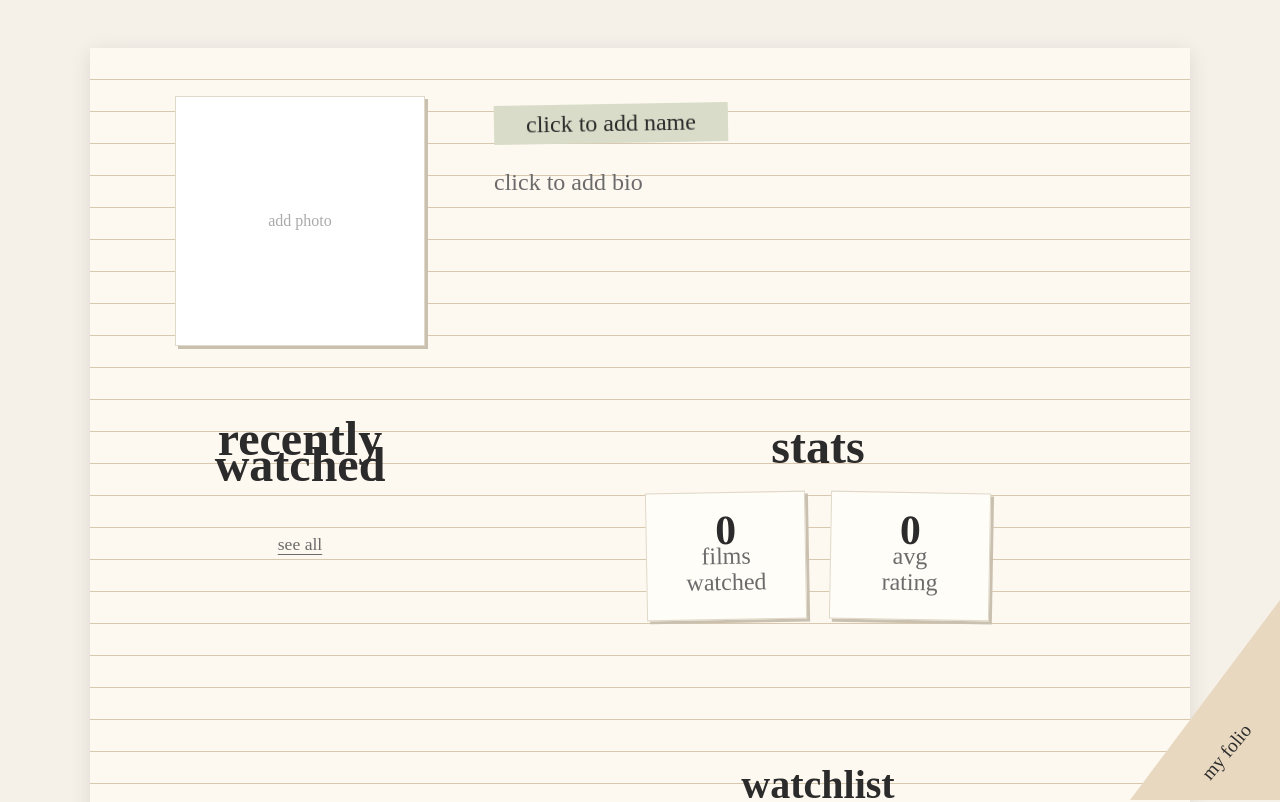
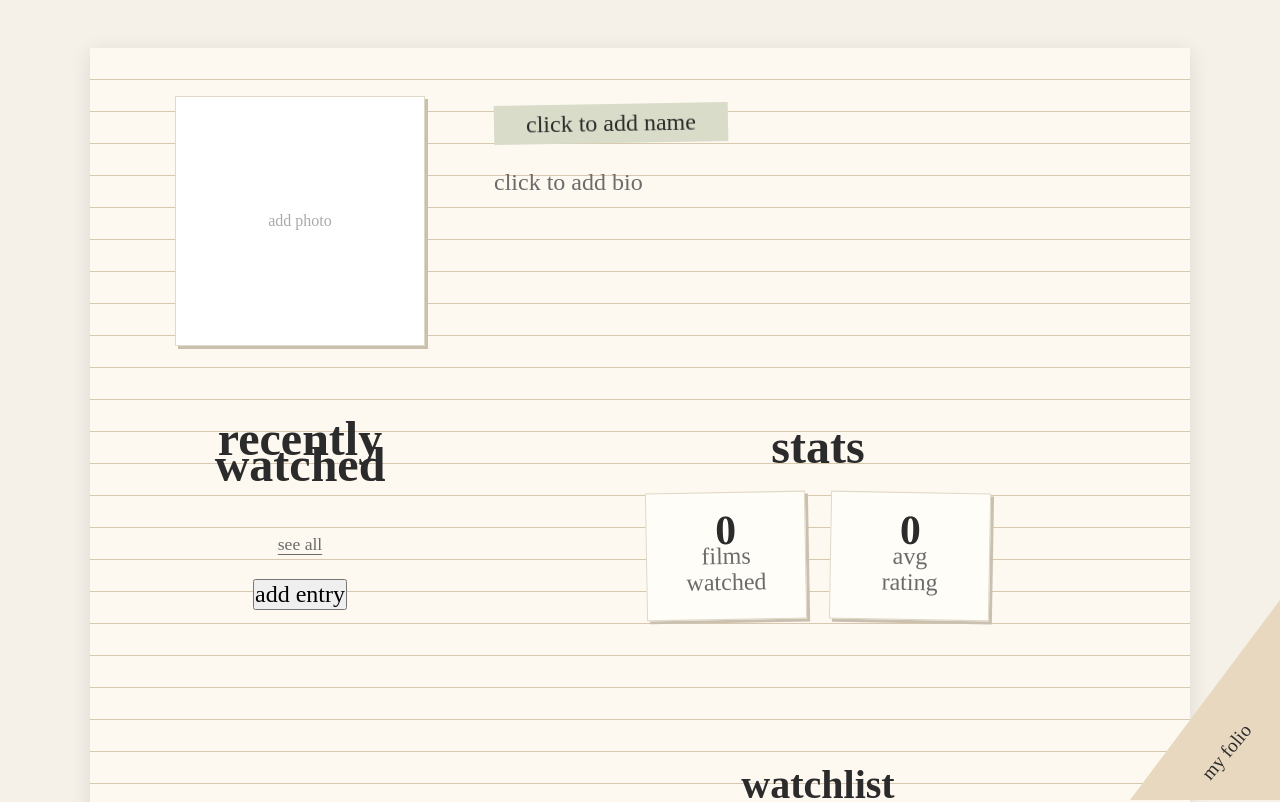
Before and after one commit to apriljchang/folio, a React (Vite) app: page /profile in a window 1280 px wide. Shown: the top 802 px of the page. Built offline with nearby package versions, Linux system fonts and the light colour scheme; a web font is replaced by a local one.

Commit message:
recent entries cards can be clicked + added a button to lead to new entry page

```diff
--- a/src/components/RecentEntries.jsx
+++ b/src/components/RecentEntries.jsx
@@ -22,7 +22,8 @@ export default function RecentEntries() {
       <h2 className = "recent-title">recently watched</h2>
       <div className="entries-grid">
         {entries.map(entry => (
-          <div className="entry-card" key={entry.id}>
+          <div className="entry-card" key={entry.id}
+          onClick = {() => {navigate(`/entry/${entry.id}`)}}>
             <h3>{entry.title}</h3>
             <div className="disabled-stars" style={{ pointerEvents: 'none' }}>
               <Stars defaultRating={entry.rating} />
@@ -34,6 +35,7 @@ export default function RecentEntries() {
         ))}
       </div>
       <button className = "see-all-btn" onClick = {() => navigate('/entries')}>see all</button>
+      <button className = "add-btn" onClick = {() => navigate('/add')}>add entry</button>
     </section>
   )
 }
--- a/src/css/RecentEntries.css
+++ b/src/css/RecentEntries.css
@@ -70,3 +70,10 @@
 .see-all-btn:hover {
   color: #2b2b2b;
 }
+
+.add-btn {
+  font-size: 1.5rem;
+  margin: 1.5rem auto 0;
+  display: block;
+  width: max-content;
+}
```
